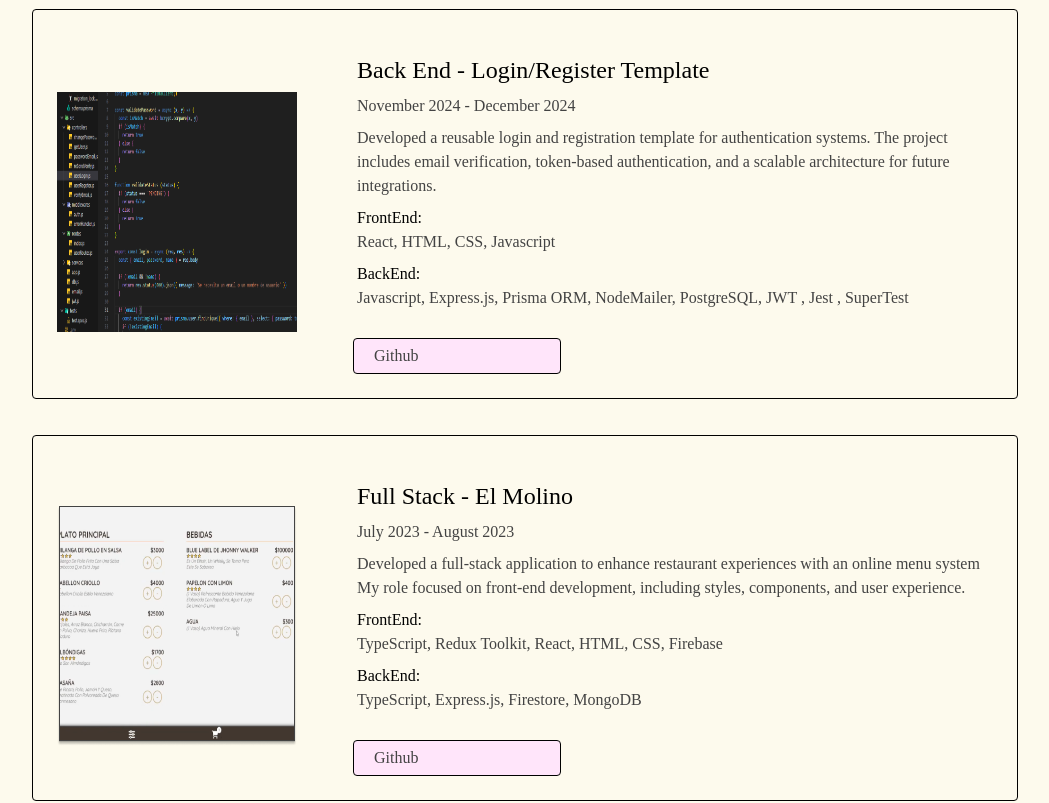
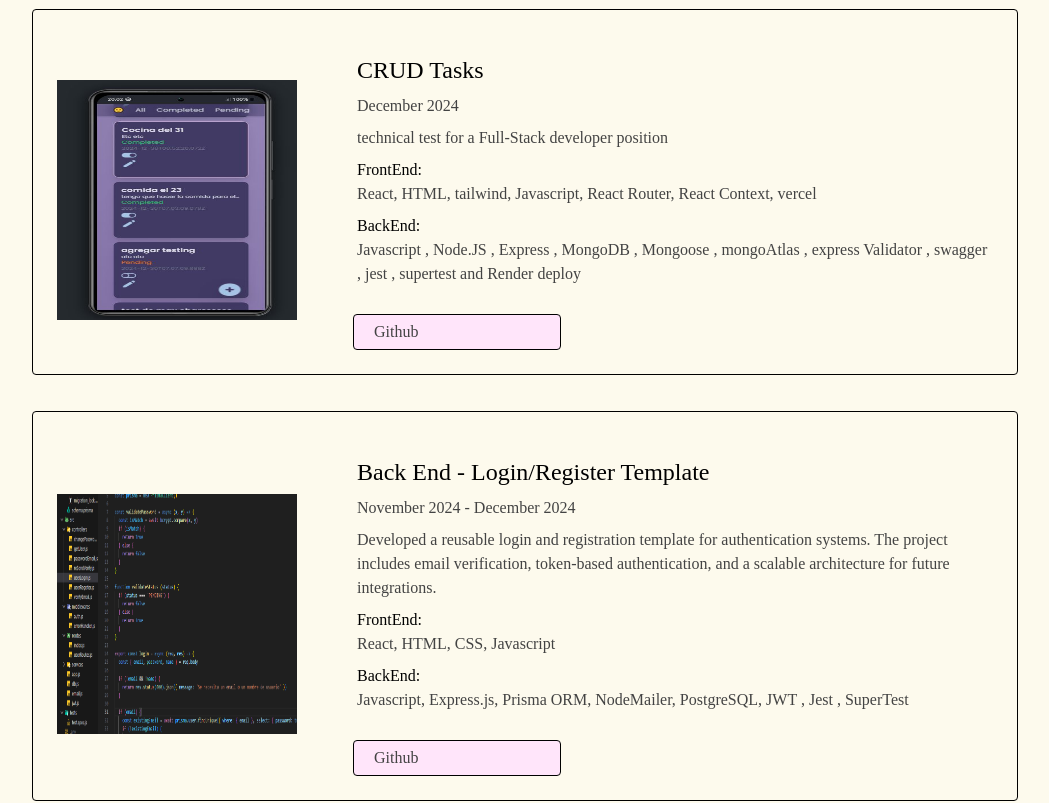
Before and after one commit to crtobias/Tobias-Gonzalez-Arriola, a React (Vite) app: page / in a window 1280 px wide. Shown: the part 1940-2743 px from the top of the page, without its empty margins (115-1164 px from the left). Built offline with nearby package versions, Linux system fonts and the light colour scheme; a web font is replaced by a local one.

Commit message:
add technical test for a Full-Stack DEV

```diff
--- a/src/components/Screen3.jsx
+++ b/src/components/Screen3.jsx
@@ -1,6 +1,7 @@
 import CardProyect from "./CardProyect"
 import elmolino from "../assets/El-Molino.png"
 import login from "../assets/Login-Proyect.png"
+import Task from "../assets/task.jpeg"
 export default function Screen3() {
 
     const proyectoUno={
@@ -23,6 +24,16 @@ export default function Screen3() {
         date:"November 2024 - December 2024"
     }
 
+    const proyectoTres={
+        title:"CRUD Tasks",
+        text:"technical test for a Full-Stack developer position",
+        img:Task,
+        stackFront:"React, HTML, tailwind, Javascript, React Router, React Context, vercel",
+        stackBack:"Javascript , Node.JS , Express , MongoDB , Mongoose , mongoAtlas , express Validator , swagger , jest , supertest and Render deploy",
+        git:"https://github.com/crtobias/PT-Task-Frontend",
+        date:"December 2024"
+    }
+
 
 
 
@@ -33,6 +44,7 @@ export default function Screen3() {
 
             <div className="flex flex-col p-9 gap-9 items-center ">
 
+                <CardProyect proyecto={proyectoTres}/>
                 <CardProyect proyecto={proyectoDos}/>
                 <CardProyect proyecto={proyectoUno}/>
 
```
Also changed, not shown: src/assets/task.jpeg (added).
